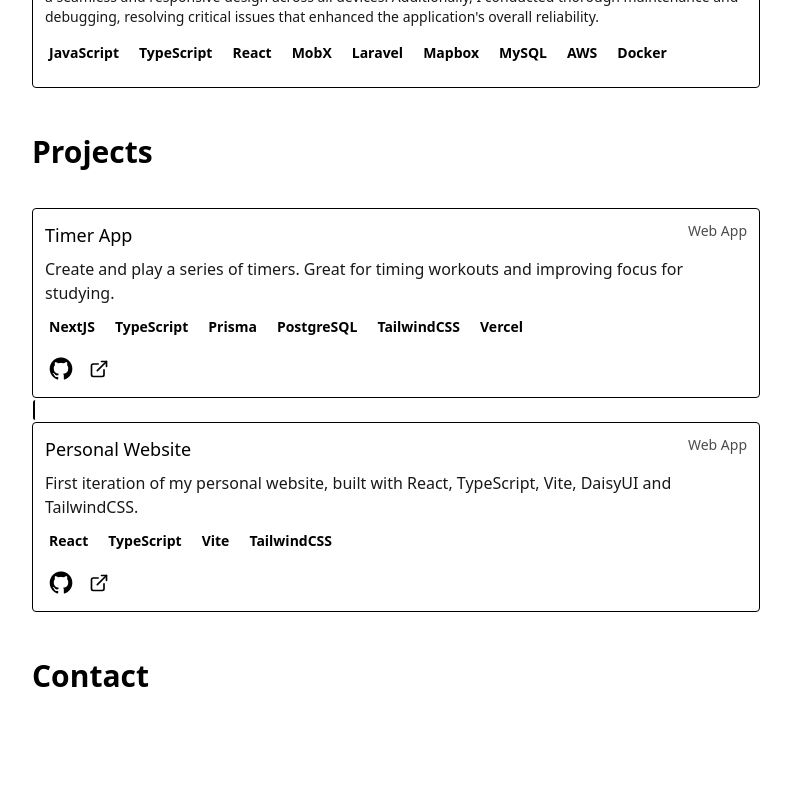
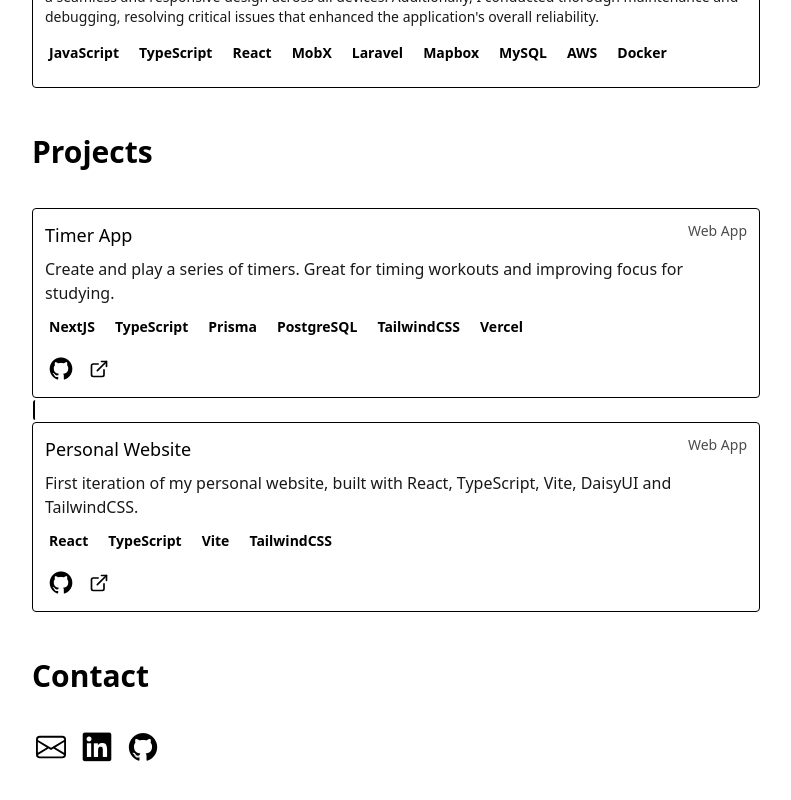
Before and after one commit to ThomasRainford/personal-site-v1, a React (Vite) app: page / in a window 1280 px wide. Shown: the part 2021-2821 px from the top of the page, without its empty margins (88-879 px from the left). Before the commit the page ends 2761 px from the top, so only its background shows below. Built offline with nearby package versions, Linux system fonts and the light colour scheme.

Commit message:
Add contact section.

```diff
--- /dev/null
+++ b/src/components/icons/MailIcon.tsx
@@ -0,0 +1,22 @@
+interface Props {
+  colour: string;
+  width: string;
+  height: string;
+}
+
+const MailIcon = ({ colour, width, height }: Props) => {
+  return (
+    <svg
+      xmlns="http://www.w3.org/2000/svg"
+      width={width}
+      height={height}
+      fill="currentColor"
+      className={`bi bi-envelope ${colour}`}
+      viewBox="0 0 16 16"
+    >
+      <path d="M0 4a2 2 0 0 1 2-2h12a2 2 0 0 1 2 2v8a2 2 0 0 1-2 2H2a2 2 0 0 1-2-2zm2-1a1 1 0 0 0-1 1v.217l7 4.2 7-4.2V4a1 1 0 0 0-1-1zm13 2.383-4.708 2.825L15 11.105zm-.034 6.876-5.64-3.471L8 9.583l-1.326-.795-5.64 3.47A1 1 0 0 0 2 13h12a1 1 0 0 0 .966-.741M1 11.105l4.708-2.897L1 5.383z" />
+    </svg>
+  );
+};
+
+export default MailIcon;
--- /dev/null
+++ b/src/components/section/contact/contact.tsx
@@ -0,0 +1,38 @@
+import { getSiteSection } from "../../../data/data";
+import { ContactSection } from "../../../data/types";
+import MailIcon from "../../icons/MailIcon";
+
+const Contact = () => {
+  const contactData = getSiteSection("contact") as ContactSection;
+  const email = contactData.email;
+  const github = contactData.github;
+  const linkedin = contactData.linkedin;
+
+  return (
+    <div>
+      <div className="flex flex-row ml-1">
+        <div className="mr-4">
+          <a href={`mailto:${email}`}>
+            <MailIcon
+              width="30px"
+              height="30px"
+              colour="text-neutral-content"
+            />
+          </a>
+        </div>
+        <div className="mr-4">
+          <a href={linkedin} target="_blank">
+            <i className="devicon-linkedin-plain text-3xl"></i>
+          </a>
+        </div>
+        <div className="mr-4">
+          <a href={github} target="_blank">
+            <i className="devicon-github-original text-3xl"></i>
+          </a>
+        </div>
+      </div>
+    </div>
+  );
+};
+
+export default Contact;
--- a/src/components/section/section-content.tsx
+++ b/src/components/section/section-content.tsx
@@ -1,6 +1,7 @@
 import About from "./about/about";
+import Contact from "./contact/contact";
 import Experience from "./experience/experience";
-import Projects from "./projects/Projects";
+import Projects from "./projects/projects";
 
 interface Props {
   section: string;
@@ -15,7 +16,7 @@ const SectionContent = ({ section }: Props) => {
     case "projects":
       return <Projects />;
     case "contact":
-      return <></>;
+      return <Contact />;
     default:
       break;
   }
--- a/src/data/data.json
+++ b/src/data/data.json
@@ -117,6 +117,9 @@
     ]
   },
   "contact": {
-    "title": "Contact"
+    "title": "Contact",
+    "email": "thomas@rainfords.net",
+    "github": "https://github.com/ThomasRainford",
+    "linkedin": "https://www.linkedin.com/in/thomasrainford/"
   }
 }
--- a/src/data/types.ts
+++ b/src/data/types.ts
@@ -42,6 +42,13 @@ export type ProjectsSection = {
   }[];
 };
 
+export type ContactSection = {
+  title: string;
+  email: string;
+  github: string;
+  linkedin: string;
+};
+
 export type SiteData = {
   [K in SectionKeys]:
     | {
@@ -49,5 +56,6 @@ export type SiteData = {
       }
     | AboutSection
     | ExperienceSection
-    | ProjectsSection;
+    | ProjectsSection
+    | ContactSection;
 };
```
